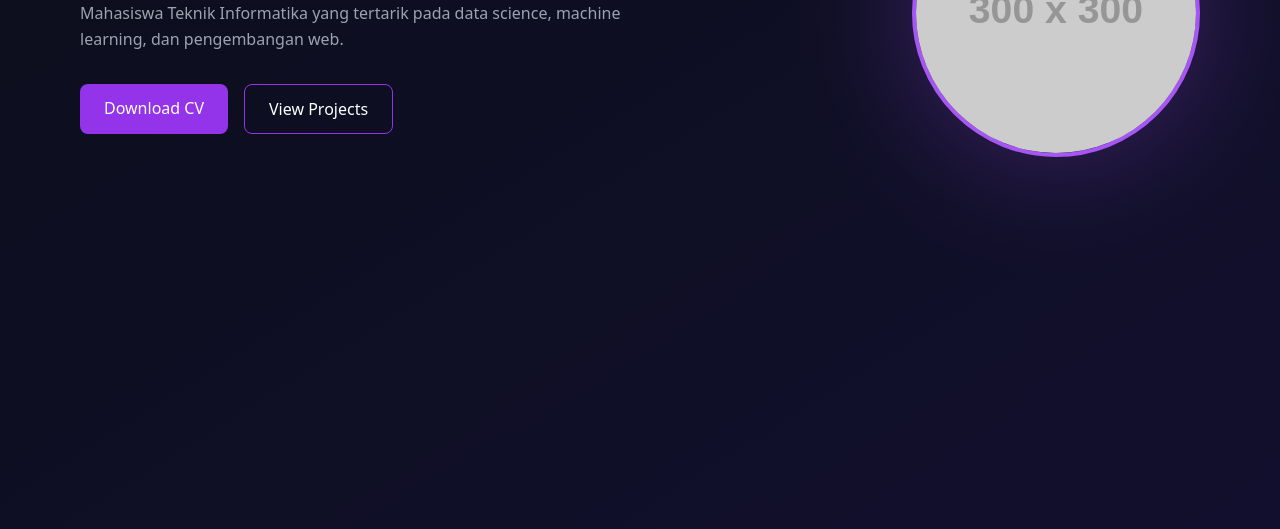
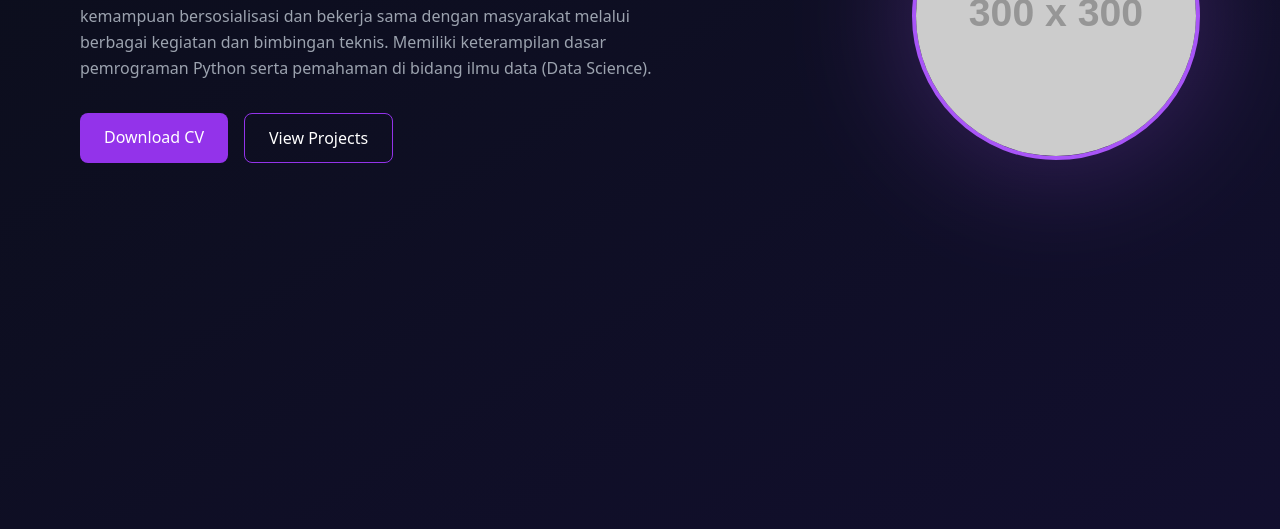
Before and after one commit to khairunnisaandini/Portofolio---Khairunnisa-Andini, a plain HTML site: page index.html in a window 1280 px wide. Shown: the part 271-800 px from the top of the page. Drawn offline with nearby package versions, Linux system fonts and the light colour scheme; placeholder pictures from the web are drawn by us.

Commit message:
Update index.html

```diff
--- a/index.html
+++ b/index.html
@@ -27,8 +27,10 @@
         Khairunnisa Andini
       </h2>
       <p class="text-gray-400 mt-6 leading-relaxed">
-        Mahasiswa Teknik Informatika yang tertarik pada
-        data science, machine learning, dan pengembangan web.
+        Mahasiswa Teknik Informatika dari Universitas Mikroskil
+        yang memiliki kemampuan bersosialisasi dan bekerja sama dengan masyarakat
+        melalui berbagai kegiatan dan bimbingan teknis.
+        Memiliki keterampilan dasar pemrograman Python serta pemahaman di bidang ilmu data (Data Science).
       </p>
 
       <div class="mt-8 flex gap-4">
```
